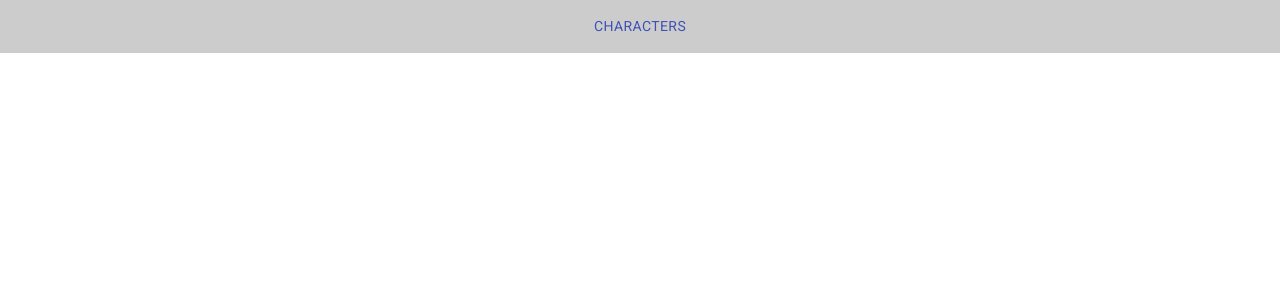
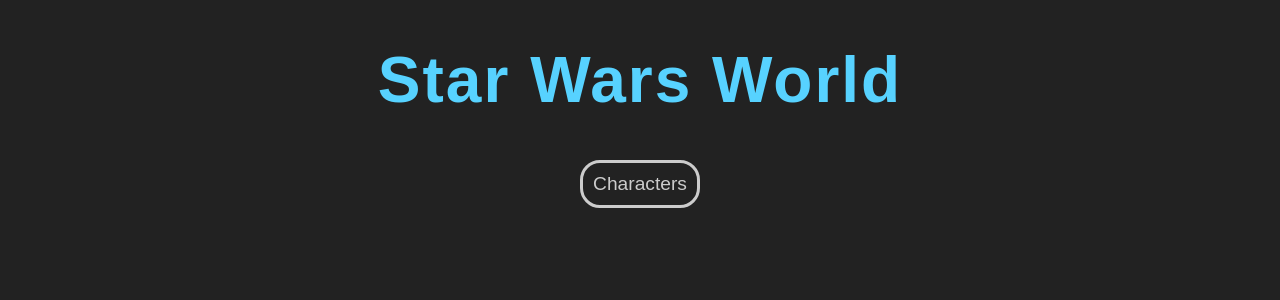
Before and after one commit to Swati27/Star-wars-project, a React (Create React App) app: page / in a window 1280 px wide. Shown: the top 300 px of the page. Built offline with nearby package versions, Linux system fonts and the light colour scheme.

Commit message:
immplement card commponent and table for character details

```diff
--- a/src/Characters.js
+++ /dev/null
@@ -1,69 +0,0 @@
-import { Link, Typography } from "@material-ui/core";
-
-import InputBase from '@mui/material/InputBase'
-import React from "react";
-import { Link as RouterLink } from "react-router-dom";
-import { Skeleton } from '@mui/material';
-import fetch from "./fetch";
-import { fetchJson } from '../src/api';
-import { useQuery } from "react-query";
-import { useState } from "react";
-
-export default function Characters(props) {
-  // const { status, data } = useQuery("characters", () =>
-  //   fetch(`https://swapi.dev/api/people/`)
-  // );
-
-  const [searchval, setSearchval]= useState('');
-  const [people, setPeople] =useState([]);
-  const [isLoaded, setIsLoaded] = useState(false);
-
-  React.useEffect(() => {
-    fetchJson('people')
-    .then(peopleResponse => {
-      setIsLoaded(true);
-      setPeople(peopleResponse.results);
-      setSearchval(peopleResponse.results);
-      setIsLoaded(false);
-  })
-  }, []);
-
-
-
-    // if (isLoaded === "true") return <p>Loading...</p>;
-  // if (status === "error") return <p>Error :(</p>;
-
-  function handleChange(e) {
-    const input= e.target.value;
-    if(input!='')
-    {
-    let filterResult= people.filter((filter,i)=> filter.name.toLowerCase().startsWith(input.toLowerCase()));
-    setPeople(filterResult);
-    }
-    else
-    setPeople(searchval);
-  }
-
-  // function handleSubmit(e) {
-  //   //const input= e.target.value;
-  //   e.preventDefault();
-  //   //people.filter((filter,i)=> input?.toLowerCase()=== filter ? setPeople(filter): setPeople(''));
-  // }
-
-  return (
-    <div>
-    <input id="searchbar" onKeyUp={handleChange} placeholder = "Find a Character.." name="searchtxt" type="text" />
-      {people.map((person) => {
-        const personUrlParts = person.url.split("/").filter(Boolean);
-        const personId = personUrlParts[personUrlParts.length - 1];
-        return (
-          <article key={personId} style={{ margin: "16px 0 0" }}>
-            <Link component={RouterLink} to={`/characters/${personId}`}>
-              <Typography variant="h6">{person.name}</Typography>
-            </Link>
-          </article>
-        );
-      })}
-    </div>
-  );
-}
--- a/src/Layout.js
+++ b/src/Layout.js
@@ -1,73 +1,29 @@
-import { Button, Link } from "@material-ui/core";
 import { Route, Link as RouterLink, Switch } from "react-router-dom";
 
-import Character from "./Character";
-import Characters from "./Characters";
-import Home from "./Home";
+import Character from "./components/CharacterDetails";
+import Characters from "./components/Characters";
+import { Link } from "@material-ui/core";
 import React from "react";
-import { makeStyles } from "@material-ui/core/styles";
-import { useIsFetching } from "react-query";
 
 export default function Layout(props) {
-  const classes = useStyles();
-  const isFetching = useIsFetching();
-  // eslint-disable-next-line
-  const [fetching, setFetching] = React.useState(0);
-
-  React.useEffect(() => {
-    setFetching((prevFetching) => {
-      if (isFetching > prevFetching) {
-        setFetching(isFetching);
-      } else {
-        setTimeout(() => {
-          setFetching(isFetching);
-        }, 200);
-      }
-    });
-  }, [isFetching]);
-
   return (
     <div className="App">
-      <nav className={classes.menu}>
+      <h1>Star Wars World</h1>
+      <nav>
         <Link component={RouterLink} to="/characters">
-          <Button color="primary">Characters</Button>
+          <button>Characters</button>
         </Link>
       </nav>
-      <main className={classes.main}>
+      <div className= "content">
         <Switch>
-          <Route exact path="/characters">
+        <Route exact path="/characters">
             <Characters />
           </Route>
           <Route exact path="/characters/:characterId">
             <Character />
           </Route>
         </Switch>
-      </main>
+        </div>
     </div>
   );
 }
-
-const useStyles = makeStyles((theme) => ({
-  main: {
-    margin: "0 auto",
-    padding: "16px"
-  },
-  menu: {
-    margin: "0 auto",
-    display: "flex",
-    justifyContent: "center",
-    backgroundColor: "#CCC",
-    "& button": {
-      margin: theme.spacing(1)
-    }
-  },
-  rotatingIcon: {
-    animation: "$spinning-animation infinite 2s linear",
-    color: "green",
-    fontSize: 18
-  },
-  "@keyframes spinning-animation": {
-    from: { transform: "rotate(360deg)" },
-    to: { transform: "rotate(0deg)" }
-  }
-}));
--- a/src/fetch.js
+++ b/src/api/fetchData.js
@@ -1,4 +1,4 @@
-export default async function(...args) {
+export default async function fetchJson(...args) {
   const res = await fetch(...args);
   return await res.json();
-}
+  }
--- a/src/api/index.js
+++ /dev/null
@@ -1,14 +0,0 @@
-export async function fetchJson(url, init) {
-    const response = await fetch(
-      `https://swapi.dev/api/${url}/`,
-      {
-        ...init ?? {},
-        headers: {
-          Accept: 'application/json',
-          'Content-Type': 'application/json',
-        }
-      })
-
-
-    return response.json()
-  }
--- a/src/Character.js
+++ b/src/components/CharacterDetails.js
@@ -11,27 +11,25 @@
 
 import React from "react";
 import { Skeleton } from '@mui/material';
-import fetch from "./fetch";
+import  fetchJson  from '../api/fetchData';
 import { useQuery } from "react-query";
 import { withRouter } from "react-router";
 
 function Character(props) {
   const characterId = props.match.params.characterId;
-  const { status, error, data } = useQuery(`character-${characterId}`, () =>
-    fetch(`https://swapi.dev/api/people/${characterId}/`)
+  const { status, data } = useQuery(`character-${characterId}`, () =>
+  fetchJson(`https://swapi.dev/api/people/${characterId}/`)
   );
 
-  if (status === "loading") return <p>Loading...</p>;
+  if (status === "loading") return <Skeleton variant="text"></Skeleton>;
   if (status === "error") return <p>Error :(</p>;
-
-  console.info({ data, status, error });
 
   if (status !== "success") {
     return null;
   }
   return (
     <div>
-      <Typography variant="h2">{data.name}</Typography>
+      <Typography variant="h4">{data.name}</Typography>
       <TableContainer component={Paper} style={{ maxWidth: "400px" }}>
         <Table size="small" aria-label="simple table">
           <TableHead>
@@ -41,10 +39,6 @@
             </TableRow>
           </TableHead>
           <TableBody>
-            <TableRow>
-              <TableCell>Born</TableCell>
-              <TableCell>{data.birth_year}</TableCell>
-            </TableRow>
             <TableRow>
               <TableCell>Eyes</TableCell>
               <TableCell>{data.eye_color}</TableCell>
@@ -63,7 +57,11 @@
             </TableRow>
             <TableRow>
               <TableCell>Films</TableCell>
-              <TableCell>{Filmss(data)}</TableCell>
+              <TableCell>{getList(data,'films')}</TableCell>
+            </TableRow>
+            <TableRow>
+              <TableCell>Species</TableCell>
+              <TableCell>{getList(data,'species')}</TableCell>
             </TableRow>
           </TableBody>
         </Table>
@@ -72,26 +70,25 @@
   );
 }
 
-function Filmss(data) {
-   return data.films.map((film) => {
-    const filmUrlParts = film.split("/").filter(Boolean);
-    const filmId = filmUrlParts[filmUrlParts.length - 1];
-    return <Film id={filmId} key={`Film-${filmId}`} />;
+function getList(data, flag) {
+   const dataList= (flag==='films') ? data?.films : data?.species;
+   return dataList.map((field) => {
+    const fieldUrlParts = field.split("/").filter(Boolean);
+    const fieldId = fieldUrlParts[fieldUrlParts.length - 1];
+    return <FetchList id={fieldId} key={`Film-${fieldId}` } flag={flag}/>;
   })
 }
 
-function Film(props) {
-  const { id } = props;
-  const { data, status } = useQuery(`film-${id}`, () =>
-    fetch(`https://swapi.dev/api/films/${id}/`)
+function FetchList(props) {
+  const { id, flag } = props;
+  const { data, status } = useQuery(`${flag}-${id}`, () =>
+    fetchJson(`https://swapi.dev/api/${flag}/${id}/`)
   );
-
   if (status === "loading") return <Skeleton variant="text"/>;
   if (status === "error") return <p>Error :(</p>;
-
   return (
         <div>
-          {data.title}
+          {flag==='films'? data.title: data?.name}
         </div>
   );
 }
--- /dev/null
+++ b/src/components/Characters.js
@@ -0,0 +1,48 @@
+import { Link, Typography } from "@material-ui/core";
+
+import { CircularProgress } from '@mui/material';
+import  PersonCard  from "./PersonCard";
+import React from "react";
+import { Link as RouterLink } from "react-router-dom";
+import  fetchJson  from '../api/fetchData';
+import { useQuery } from "react-query";
+import { useState } from "react";
+
+export default function Characters(props) {
+  const { status, data } = useQuery("characters", () =>
+  fetchJson(`https://swapi.dev/api/people/`)
+  );
+
+  // const [searchval, setSearchval]= useState();
+  // const [people, setPeople] =useState([data?.results]);
+
+  if (status === "loading") return <p>Loading...</p>;
+  if (status === "error") return <p>Error :(</p>;
+
+  // function handleChange(e) {
+  //   const input= e.target.value;
+  //   if(input!=='')
+  //   {
+  //   let filterResult= people.filter((filter,i)=> filter.name.toLowerCase().startsWith(input.toLowerCase()));
+  //   setPeople(filterResult);
+  //   }
+  //   else
+  //   setPeople(searchval);
+  // }
+
+  return (
+    <div>
+      {data?.results.map((person) => {
+        const personUrlParts = person.url.split("/").filter(Boolean);
+        const personId = personUrlParts[personUrlParts.length - 1];
+        return (
+          <article key={personId} style={{ margin: "16px 0 0" }}>
+            <Link component={RouterLink} to={`/characters/${personId}`}>
+              <PersonCard person={person}></PersonCard>
+            </Link>
+          </article>
+        );
+      })}
+    </div>
+  );
+}
--- /dev/null
+++ b/src/components/PersonCard.js
@@ -0,0 +1,13 @@
+import React from 'react';
+
+const PersonCard = ({ person }) => {
+  return (
+    <div className="card">
+      <h3>{ person.name }</h3>
+      <p>Gender - { person.gender }</p>
+      <p>Birth year - { person.birth_year }</p>
+    </div>
+  );
+}
+
+export default PersonCard;
--- a/src/index.js
+++ b/src/index.js
@@ -1,7 +1,6 @@
+import App from "./App";
 import React from "react";
 import ReactDOM from "react-dom";
 
-import App from "./App";
-
 const rootElement = document.getElementById("root");
 ReactDOM.render(<App />, rootElement);
--- a/src/styles.css
+++ b/src/styles.css
@@ -1,5 +1,57 @@
 body {
   margin: 0;
-  padding: 0;
-  font-family: Roboto;
+  font-family: sans-serif;
+  background: #222;
+  color: #ddd;
+  text-align: center;
 }
+.App{
+  width: 960px;
+  margin: 0 auto;
+}
+h1{
+  color: #57d2ff;
+  font-size: 4em;
+  letter-spacing: 2px;
+}
+button{
+  margin: 0 10px;
+  background: transparent;
+  border: 3px solid #ccc;
+  border-radius: 20px;
+  padding: 10px;
+  color: #ccc;
+  font-size: 1.2em;
+  cursor: pointer;
+}
+button:hover{
+  color: #fff;
+  border-color: #fff;;
+}
+.content{
+  text-align: left;
+}
+.card{
+  padding: 8px 16px;
+  background: #1b1b1b;
+  margin: 16px 0;
+  border-radius: 20px;
+}
+.card p{
+  margin: 6px 0;
+  color: #999;
+}
+.card h3{
+  margin: 10px 0;
+  color: #ffff57;
+}
+.input{
+  height: 25px;
+  font-size: 'inherit';
+  color: #fff;
+  visibility: visible;
+}
+button:disabled{
+  opacity: 0.2;
+  cursor: not-allowed;
+}
```
